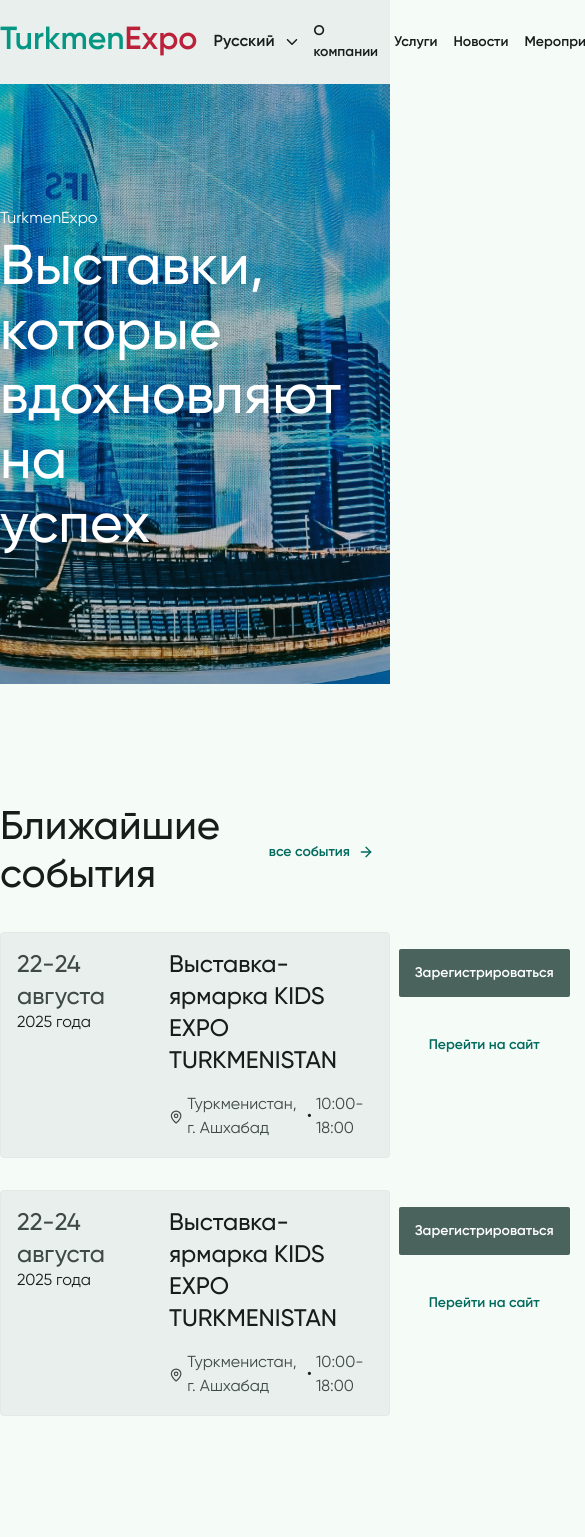
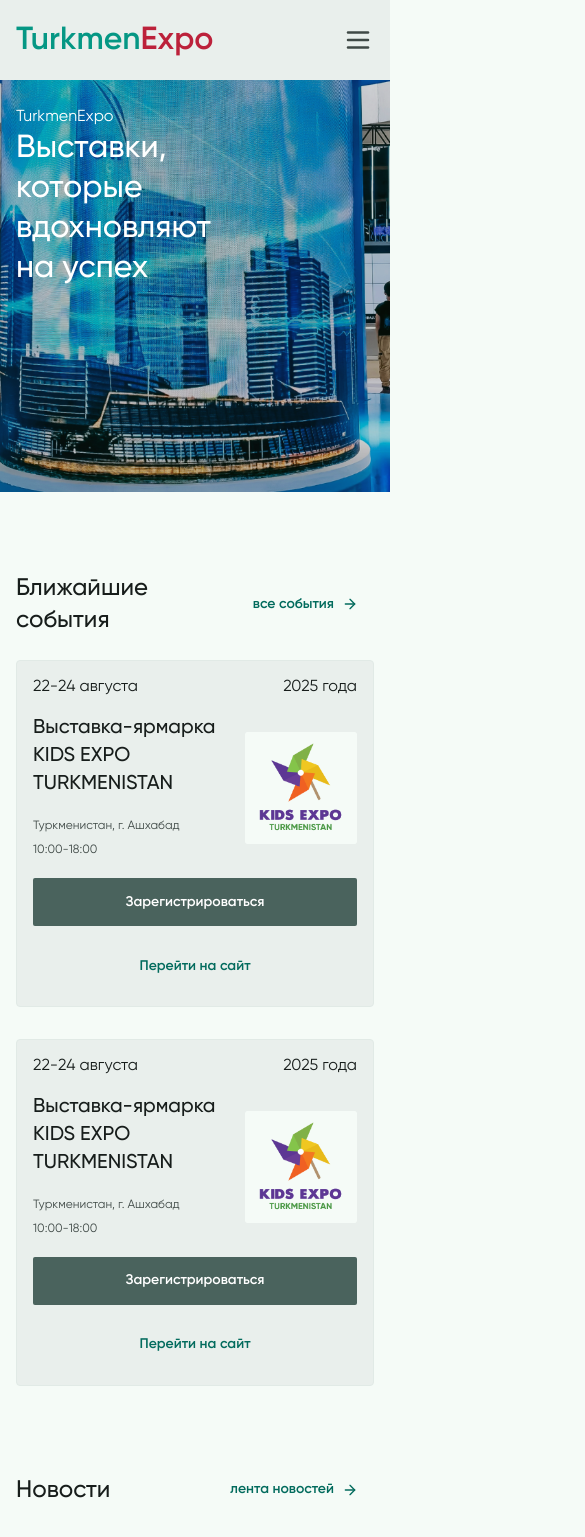
Before and after one commit to batyr-Ashyrberdiyev/turkmen-expo-v2, a React (Vite) app: page / in a window 390 px wide. Shown: the top 1537 px of the page, 585 px wide, since content can reach past the window. Built offline with nearby package versions, Linux system fonts and the light colour scheme.

Commit message:
mobile layout

```diff
--- a/src/components/layout/container.tsx
+++ b/src/components/layout/container.tsx
@@ -1,5 +1,5 @@
-import { cn } from '@/lib/utils';
-import { FC, ReactNode } from 'react';
+import { cn } from "@/lib/utils";
+import { FC, ReactNode } from "react";
 
 interface Props {
   className?: string;
@@ -7,5 +7,9 @@
 }
 
 export const Container: FC<Props> = ({ className, children }) => {
-  return <div className={cn('max-w-[1288px] mx-auto', className)}>{children}</div>;
+  return (
+    <div className={cn("max-w-[1304px] px-4 mx-auto", className)}>
+      {children}
+    </div>
+  );
 };
--- a/src/components/layout/header.tsx
+++ b/src/components/layout/header.tsx
@@ -1,8 +1,9 @@
-import { FC } from 'react';
-import { Container } from './container';
-import { Link, useLocation } from 'react-router-dom';
-import { cn } from '@/lib/utils';
-import { Animate, LangMenu, Logo, Socials } from '../shared';
+import { FC, useState } from "react";
+import { Container } from "./container";
+import { Link, useLocation } from "react-router-dom";
+import { cn } from "@/lib/utils";
+import { Animate, LangMenu, Logo, Socials } from "../shared";
+import { MenuIcon, X } from "lucide-react";
 
 interface Props {
   className?: string;
@@ -10,38 +11,39 @@
 
 export const navData = [
   {
-    title: 'О компании',
-    link: '/about',
+    title: "О компании",
+    link: "/about",
   },
   {
-    title: 'Услуги',
-    link: '/services',
+    title: "Услуги",
+    link: "/services",
   },
   {
-    title: 'Новости',
-    link: '/news',
+    title: "Новости",
+    link: "/news",
   },
   {
-    title: 'Мероприятия',
-    link: '/events',
+    title: "Мероприятия",
+    link: "/events",
   },
   {
-    title: 'Медиа',
-    link: '/media',
+    title: "Медиа",
+    link: "/media",
   },
   {
-    title: 'Контакты',
-    link: '/contacts',
+    title: "Контакты",
+    link: "/contacts",
   },
 ];
 
 export const Header: FC<Props> = ({ className }) => {
+  const [burger, setBurger] = useState(false);
   const { pathname } = useLocation();
 
   return (
-    <Animate duration={0.3} delay={0.3}>
-      <header className={cn('bg-SURFACE_CONTAINER py-4', className)}>
-        <Container className="flex justify-between items-center">
+    <Animate>
+      <header className={cn("bg-SURFACE_CONTAINER py-4", className)}>
+        <Container className="hidden md:flex justify-between items-center">
           <div className="flex items-center gap-4">
             <div className="mb-1">
               <Logo />
@@ -53,11 +55,12 @@
             {navData.map((item) => (
               <Link
                 className={cn(
-                  'hover:text-SECONDARY transition-all',
-                  pathname === item.link && '!text-PRIMARY cursor-default',
+                  "hover:text-SECONDARY transition-all",
+                  pathname === item.link && "!text-PRIMARY cursor-default"
                 )}
                 key={item.title}
-                to={item.link}>
+                to={item.link}
+              >
                 {item.title}
               </Link>
             ))}
@@ -65,6 +68,32 @@
 
           <Socials />
         </Container>
+
+        {/* MOBILE */}
+        <Container className="flex md:hidden items-center justify-between">
+          <Logo />
+
+          <button
+            onClick={() => setBurger(!burger)}
+            className="relative size-8"
+          >
+            <MenuIcon
+              size={30}
+              className={cn(
+                "text-ON_SURFACE_VAR rounded-md transition-all ease-in-out duration-300 position-center",
+                burger ? "opacity-0 scale-50" : "scale-100 opacity-100"
+              )}
+            />
+
+            <X
+              size={30}
+              className={cn(
+                "text-ON_SURFACE_VAR rounded-md transition-all ease-in-out duration-300 position-center",
+                !burger ? "opacity-0 scale-50" : "scale-100 opacity-100"
+              )}
+            />
+          </button>
+        </Container>
       </header>
     </Animate>
   );
--- a/src/components/layout/section-header.tsx
+++ b/src/components/layout/section-header.tsx
@@ -1,9 +1,9 @@
-import { FC } from 'react';
-import { cn } from '@/lib/utils';
-import { Link } from 'react-router-dom';
-import { ArrowRight } from 'lucide-react';
-import { Button } from '../ui/button';
-import { motion } from 'framer-motion';
+import { FC } from "react";
+import { cn } from "@/lib/utils";
+import { Link } from "react-router-dom";
+import { ArrowRight } from "lucide-react";
+import { Button } from "../ui/button";
+import { motion } from "framer-motion";
 
 interface Props {
   className?: string;
@@ -12,7 +12,12 @@
   linkText: string;
 }
 
-export const SectionHeader: FC<Props> = ({ className, link = '', title, linkText }) => {
+export const SectionHeader: FC<Props> = ({
+  className,
+  link = "",
+  title,
+  linkText,
+}) => {
   const itemVariants = {
     initial: {
       opacity: 0,
@@ -34,14 +39,19 @@
       initial="initial"
       whileInView="animate"
       variants={itemVariants}
-      viewport={{ once: true, margin: '100px' }}
-      className={cn(className, 'flex items-center justify-between mb-8')}>
+      viewport={{ once: true, margin: "100px" }}
+      className={cn(
+        className,
+        "flex items-center justify-between md:mb-8 mb-6"
+      )}
+    >
       <h2 className="h2">{title}</h2>
 
       <Link to={link}>
         <Button
-          variant={'transparent'}
-          className="flex font-semibold h-12 items-center group gap-2 text-PRIMARY">
+          variant={"transparent"}
+          className="flex font-semibold h-12 items-center group gap-2 text-PRIMARY"
+        >
           {linkText}
           <ArrowRight />
         </Button>
--- a/src/components/pages/home.tsx
+++ b/src/components/pages/home.tsx
@@ -1,17 +1,17 @@
-import { lazy } from 'react';
-import { HomeEvents } from '../shared/home/home-events';
-import { HomeHero } from '../shared/home/home-hero';
-import { scrollTop } from '@/lib/utils';
+import { lazy } from "react";
+import { HomeEvents } from "../shared/home/home-events";
+import { HomeHero } from "../shared/home/home-hero";
+import { scrollTop } from "@/lib/utils";
 
-const Partners = lazy(() => import('../shared/home/home-partners'));
-const About = lazy(() => import('../shared/home/home-about'));
-const News = lazy(() => import('../shared/home/home-news'));
+const Partners = lazy(() => import("../shared/home/home-partners"));
+const About = lazy(() => import("../shared/home/home-about"));
+const News = lazy(() => import("../shared/home/home-news"));
 
 export const Home = () => {
   scrollTop();
 
   return (
-    <div className="flex flex-col gap-[120px]">
+    <div className="flex flex-col md:gap-[120px] gap-20">
       <HomeHero />
       <HomeEvents />
       <News />
--- a/src/components/shared/event-card.tsx
+++ b/src/components/shared/event-card.tsx
@@ -1,8 +1,8 @@
-import { FC } from 'react';
-import { cn } from '@/lib/utils';
-import { MapPinIcon } from 'lucide-react';
-import { Button } from '../ui/button';
-import { motion } from 'framer-motion';
+import { FC } from "react";
+import { cn } from "@/lib/utils";
+import { MapPinIcon } from "lucide-react";
+import { Button } from "../ui/button";
+import { motion } from "framer-motion";
 
 interface Props {
   className?: string;
@@ -33,31 +33,71 @@
       whileInView="animate"
       variants={itemVariants}
       custom={i}
-      viewport={{ once: true, amount: 0.01, margin: '130px' }}
+      viewport={{ once: true, amount: 0.01, margin: "130px" }}
       className={cn(
         className,
-        'p-4 bg-SURFACE_CONTAINER border hover:drop-shadow-sm hover:shadow-md hover:bg-IMG_BG/[8%] transition-shadow border-CONTAINER_OUTLINE rounded-[4px] flex  gap-8',
-      )}>
+        "p-4 bg-SURFACE_CONTAINER border hover:drop-shadow-sm hover:shadow-md hover:bg-IMG_BG/[8%] transition-shadow border-CONTAINER_OUTLINE rounded-[4px] "
+      )}
+    >
+      <div className="md:flex hidden gap-8">
         <div>
           <h3 className="h3">22-24 августа</h3>
           <h4>2025 года</h4>
         </div>
 
         <div className="size-[177px]">
-        <img src="/event-img.png" alt="event" className="size-full object-contain" />
+          <img
+            src="/event-img.png"
+            alt="event"
+            className="size-full object-contain"
+          />
         </div>
 
         <div className="flex-auto">
-        <h3 className="h3 !text-ON_SURFACE mb-4">Выставка-ярмарка KIDS EXPO TURKMENISTAN</h3>
+          <h3 className="h3 !text-ON_SURFACE mb-4">
+            Выставка-ярмарка KIDS EXPO TURKMENISTAN
+          </h3>
 
           <div className="flex items-center gap-1">
             <MapPinIcon className="text-ON_SURFACE_VAR" />
-          <h4 className="h4">Туркменистан, г. Ашхабад</h4>•<h4 className="h4">10:00-18:00</h4>
+            <h4 className="h4">Туркменистан, г. Ашхабад</h4>•
+            <h4 className="h4">10:00-18:00</h4>
           </div>
         </div>
 
         <div className="flex flex-col gap-6">
-        <Button variant={'ghost'}>Зарегистрироваться</Button>
+          <Button variant={"ghost"}>Зарегистрироваться</Button>
+          <Button variant="transparent">Перейти на сайт</Button>
+        </div>
+      </div>
+
+      <div className="flex md:hidden flex-col gap-4">
+        <div className="flex items-center justify-between">
+          <h3>22-24 августа</h3>
+          <h4>2025 года</h4>
+        </div>
+
+        <div className="flex items-center">
+          <div className="flex-[1_1_60%]">
+            <h3 className="h3 !text-ON_SURFACE mb-4">
+              Выставка-ярмарка KIDS EXPO TURKMENISTAN
+            </h3>
+            <div>
+              <h4 className="h4">Туркменистан, г. Ашхабад</h4>
+              <h4 className="h4">10:00-18:00</h4>
+            </div>
+          </div>
+
+          <div className="size-[112px] ">
+            <img
+              src="/event-img.png"
+              alt="event"
+              className="size-full object-contain"
+            />
+          </div>
+        </div>
+
+        <Button variant={"ghost"}>Зарегистрироваться</Button>
         <Button variant="transparent">Перейти на сайт</Button>
       </div>
     </motion.article>
--- a/src/components/shared/home/home-hero.tsx
+++ b/src/components/shared/home/home-hero.tsx
@@ -1,28 +1,27 @@
-import { FC } from 'react';
-import { cn } from '@/lib/utils';
-import { Container } from '@/components/layout';
-import { Animate } from '../../shared';
+import { FC } from "react";
+import { cn } from "@/lib/utils";
+import { Container } from "@/components/layout";
+import { Animate } from "../../shared";
 interface Props {
   className?: string;
 }
 
 export const HomeHero: FC<Props> = ({ className }) => {
   return (
-    <Animate
-      initial={{
-        y: 120,
-      }}
-      inView={{
-        y: 0,
-      }}
-      duration={0.5}>
-      <section className={cn(className, 'relative h-[600px] w-full')}>
+    <Animate>
+      <section
+        className={cn(className, "relative max-h-[600px] min-h-[412px] w-full")}
+      >
         <div className="absolute top-0 left-0 size-full bg-[#171D1B]/[16%] z-10" />
         <img src="/home-hero.png" className="absolute size-full object-cover" />
 
         <Container className="flex flex-col relative z-20 gap-2 justify-center items-start h-full text-white">
-          <h5>TurkmenExpo</h5>
-          <h1 className="h1 w-1/2">Выставки, которые вдохновляют на успех</h1>
+          <div className="mt-[7.5%]">
+            <h5>TurkmenExpo</h5>
+            <h1 className="h1 w-[60%]">
+              Выставки, которые вдохновляют на успех
+            </h1>
+          </div>
         </Container>
       </section>
     </Animate>
--- a/src/components/shared/media-card.tsx
+++ b/src/components/shared/media-card.tsx
@@ -1,5 +1,5 @@
-import { cn } from '@/lib/utils';
-import { FC } from 'react';
+import { FC } from "react";
+import { cn } from "@/lib/utils";
 
 interface Props {
   className?: string;
@@ -9,7 +9,7 @@
 
 export const MediaCard: FC<Props> = ({ className, title, img }) => {
   return (
-    <article className={cn(className, 'bg-SURFACE_CONTAINER')}>
+    <article className={cn(className, "bg-SURFACE_CONTAINER")}>
       <div className="size-[298px] bg-IMG_BG/[8%]">
         <img src={img} alt="" className="size-full object-contain" />
       </div>
--- a/src/index.css
+++ b/src/index.css
@@ -3,24 +3,24 @@
 @tailwind utilities;
 
 @font-face {
-  font-family: 'Gilroy';
+  font-family: "Gilroy";
   font-style: normal;
   font-weight: 400;
-  src: local('Gilroy'), url('/fonts/Gilroy-Regular.woff2') format('woff2');
+  src: local("Gilroy"), url("/fonts/Gilroy-Regular.woff2") format("woff2");
 }
 
 @font-face {
-  font-family: 'Gilroy';
+  font-family: "Gilroy";
   font-style: normal;
   font-weight: 500;
-  src: local('Gilroy'), url('/fonts/Gilroy-Medium.woff2') format('woff2');
+  src: local("Gilroy"), url("/fonts/Gilroy-Medium.woff2") format("woff2");
 }
 
 @font-face {
-  font-family: 'Gilroy';
+  font-family: "Gilroy";
   font-style: normal;
   font-weight: 600;
-  src: local('Gilroy'), url('/fonts/Gilroy-Semibold.woff2') format('woff2');
+  src: local("Gilroy"), url("/fonts/Gilroy-Semibold.woff2") format("woff2");
 }
 
 @layer base {
@@ -35,19 +35,19 @@
 
 @layer utilities {
   .h1 {
-    @apply text-[56px] leading-[115%] font-medium;
+    @apply text-[32px] leading-10 md:text-[56px] md:leading-[64px] font-medium;
   }
 
   .h2 {
-    @apply text-[40px] leading-[48px] font-medium;
+    @apply text-[24px] md:text-[40px] leading-8 md:leading-[48px] font-medium;
   }
 
   .h3 {
-    @apply text-[24px] leading-8 font-medium text-ON_SURFACE_VAR;
+    @apply md:text-[24px] text-[20px] leading-7 md:leading-8 font-medium text-ON_SURFACE_VAR;
   }
 
   .h4 {
-    @apply text-[16px] leading-6 font-normal text-ON_SURFACE_VAR;
+    @apply md:text-[16px] text-[12px] leading-6 font-normal text-ON_SURFACE_VAR;
   }
 
   .h5 {
```
Also changed, not shown: src/components/shared/home/home-news.tsx (+19 -19 lines), src/components/shared/news-card.tsx (+11 -8 lines). Lines whose indentation alone changed are shown as unchanged.
